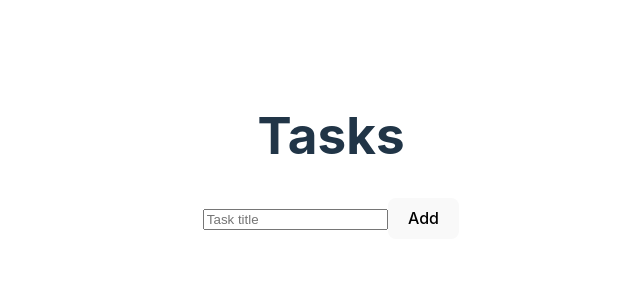
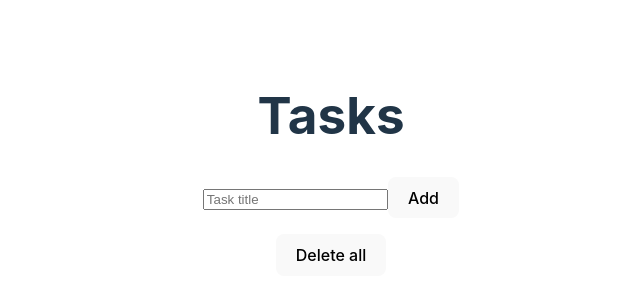
Before and after one commit to lucaschrng/react-todo-list, a React (Vite) app: page / in a window 1280 px wide. Shown: the part 236-536 px from the top of the page, without its empty margins (309-949 px from the left). Built offline with nearby package versions, Linux system fonts and the light colour scheme.

Commit message:
Add delete all button

```diff
--- a/src/App.jsx
+++ b/src/App.jsx
@@ -3,7 +3,7 @@ import './App.css'
 import { TasksContext } from "./contexts/tasksContext";
 
 function App() {
-  const { tasks, addTask, deleteTask } = useContext(TasksContext);
+  const { tasks, addTask, deleteTask, deleteAll } = useContext(TasksContext);
   const [taskTitle, setTaskTitle] = useState("");
 
   const handleChange = (e) => {
@@ -18,11 +18,14 @@ function App() {
 
   return (
     <div className="App">
+
       <h1>Tasks</h1>
+
       <form onSubmit={handleSubmit}>
         <input type="text" placeholder={"Task title"} value={taskTitle} onChange={handleChange}/>
         <button type={"submit"}>Add</button>
       </form>
+
       <ul>
           {tasks.map((task) => (
               <li key={task.id}>
@@ -31,6 +34,9 @@ function App() {
               </li>
           ))}
       </ul>
+
+      <button onClick={deleteAll}>Delete all</button>
+
     </div>
   )
 }
--- a/src/contexts/tasksContext.jsx
+++ b/src/contexts/tasksContext.jsx
@@ -13,12 +13,16 @@ const TasksProvider = ({ children }) => {
         setTasks(tasks.filter((task) => task.id !== taskId));
     };
 
+    const deleteAll = () => {
+        setTasks([]);
+    }
+
     useEffect(() => {
         localStorage.setItem("tasks", JSON.stringify(tasks));
     }, [tasks]);
 
     return (
-        <TasksContext.Provider value={{ tasks, addTask, deleteTask }}>
+        <TasksContext.Provider value={{ tasks, addTask, deleteTask, deleteAll }}>
             {children}
         </TasksContext.Provider>
     );
```
